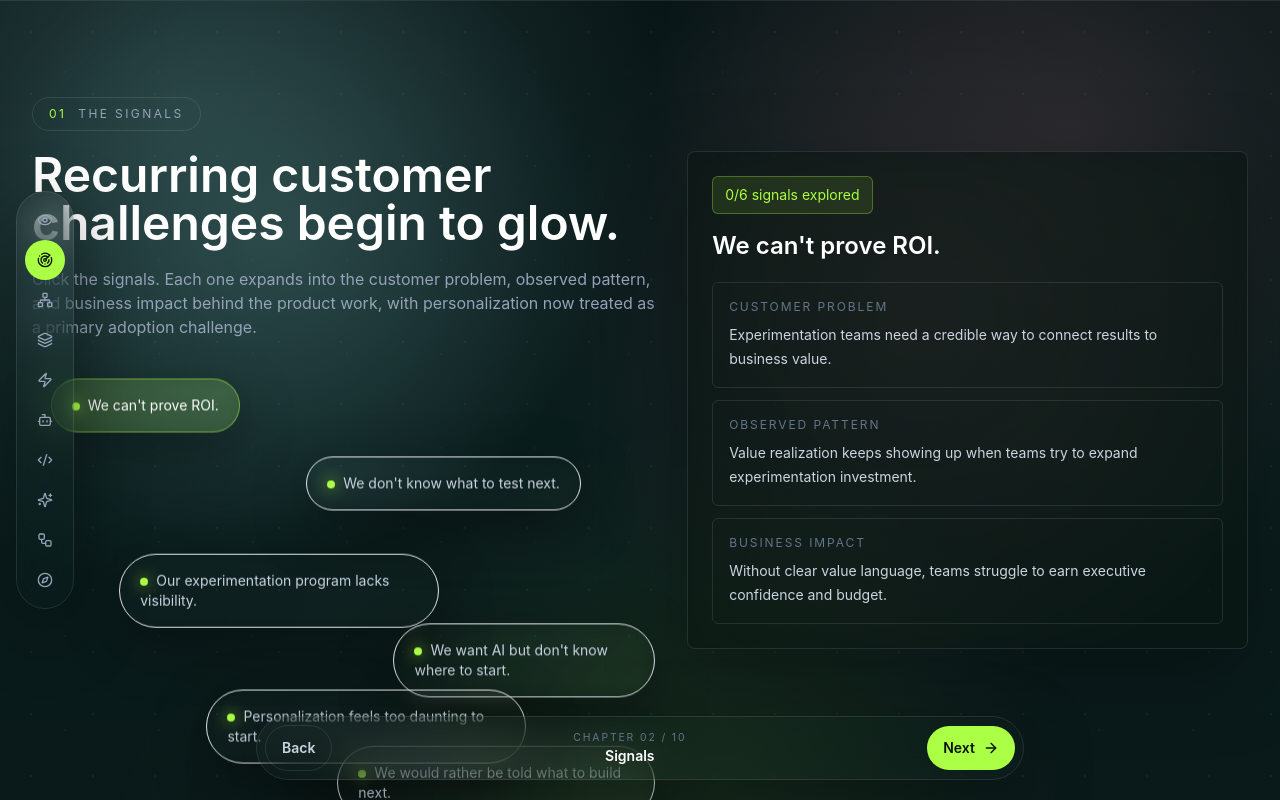
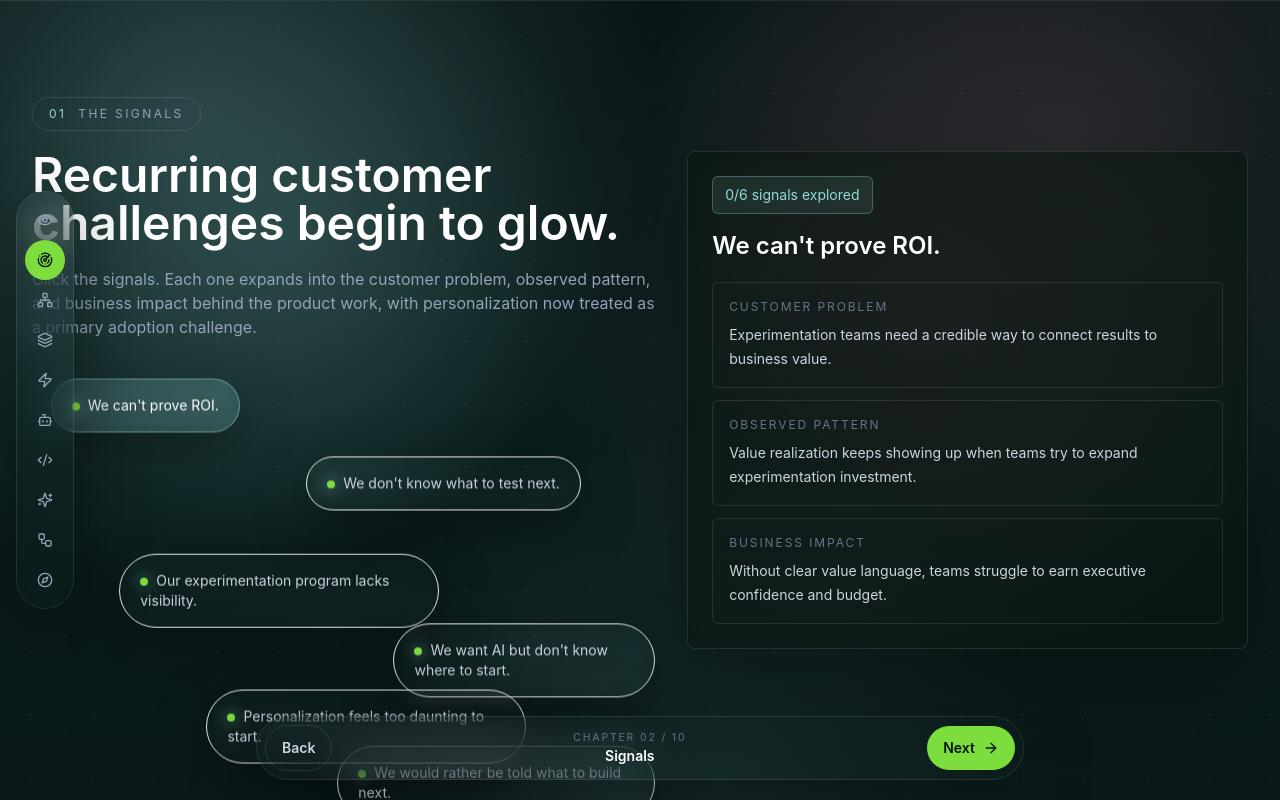
Before and after one commit to danielrathke-opti1234/optimizely_product_project, a React (Vite) app: page / in a window 1280 px wide. Both pictures are taken after a click on the button "Begin Exploration". Shown: the top 800 px of the page. Built offline with nearby package versions, Linux system fonts and the light colour scheme.

Commit message:
Rebalance palette toward light blue

```diff
--- a/src/App.jsx
+++ b/src/App.jsx
@@ -92,7 +92,7 @@ function Hero({ onBegin }) {
           <p className="mt-6 max-w-2xl text-base leading-7 text-slate-300">
             Over the last several years I have worked directly with enterprise experimentation teams, marketers, analysts, and digital leaders. Those conversations revealed recurring problems. This experience explores what happened next.
           </p>
-          <button onClick={onBegin} className="mt-7 inline-flex items-center gap-2 rounded-md bg-mint px-5 py-4 text-sm font-semibold text-ink transition hover:bg-mint/90">
+          <button onClick={onBegin} className="mt-7 inline-flex items-center gap-2 rounded-md bg-gold px-5 py-4 text-sm font-semibold text-ink transition hover:bg-gold/90">
             Begin Exploration <ArrowRight className="h-4 w-4" />
           </button>
         </motion.div>
@@ -192,7 +192,7 @@ function AgentLabBoot() {
                 transition={{ delay: index * 0.15, duration: 0.45 }}
                 className={`flex w-full items-center gap-2 rounded-md border px-3 py-2 text-left text-xs leading-5 transition ${active === index ? 'border-mint/45 bg-mint/10 text-white' : 'border-white/10 bg-white/6 text-slate-400 hover:bg-white/10'}`}
               >
-                <span className={`h-2 w-2 rounded-full ${active === index ? 'bg-mint shadow-[0_0_14px_rgba(171,255,68,.85)]' : 'bg-slate-600'}`} />
+                <span className={`h-2 w-2 rounded-full ${active === index ? 'bg-gold shadow-[0_0_14px_rgba(145,219,218,.85)]' : 'bg-slate-600'}`} />
                 {item.signal}
               </motion.button>
             ))}
@@ -268,7 +268,7 @@ function SignalsChapter({ exploredSignals, setExploredSignals }) {
                     top: `${[4, 15, 39, 49, 66, 74][index]}%`,
                   }}
                 >
-                  <span className="mr-2 inline-block h-2 w-2 rounded-full bg-mint shadow-[0_0_16px_rgba(171,255,68,.9)]" />
+                  <span className="mr-2 inline-block h-2 w-2 rounded-full bg-gold shadow-[0_0_16px_rgba(145,219,218,.9)]" />
                   {signal.quote}
                 </motion.button>
               ))}
@@ -357,7 +357,7 @@ function ArtifactsChapter() {
             {agent ? (
               <>
                 <InfoStack rows={[['Problem', agent.problem], ['Insight', agent.insight], ['Solution', agent.solution], ['Business impact', agent.metric], ['Product thinking', agent.skills.join(' | ')]]} />
-                <button onClick={() => scrollToId(agent.id === 'campaign-planner' ? 'campaign-planner' : 'architecture')} className="mt-5 inline-flex items-center gap-2 rounded-md bg-mint px-4 py-3 text-sm font-semibold text-ink">
+                <button onClick={() => scrollToId(agent.id === 'campaign-planner' ? 'campaign-planner' : 'architecture')} className="mt-5 inline-flex items-center gap-2 rounded-md bg-gold px-4 py-3 text-sm font-semibold text-ink">
                   Explore Architecture <ArrowRight className="h-4 w-4" />
                 </button>
               </>
@@ -438,7 +438,7 @@ function ArchitectureChapter() {
         <h2 className="max-w-4xl text-4xl font-semibold text-white sm:text-6xl">Explore the source code of product thinking.</h2>
         <div className="mt-8 flex flex-wrap gap-2">
           {agents.filter((item) => ['campaign-planner', 'ava', 'personalization', 'gap', 'roi', 'health'].includes(item.id)).map((item) => (
-            <button key={item.id} onClick={() => setActiveId(item.id)} className={`rounded-md px-4 py-3 text-sm transition ${activeId === item.id ? 'bg-mint text-ink' : 'border border-white/10 bg-white/7 text-slate-300 hover:bg-white/12'}`}>{item.name}</button>
+            <button key={item.id} onClick={() => setActiveId(item.id)} className={`rounded-md px-4 py-3 text-sm transition ${activeId === item.id ? 'bg-gold text-ink' : 'border border-white/10 bg-white/7 text-slate-300 hover:bg-white/12'}`}>{item.name}</button>
           ))}
         </div>
         <div className="mt-8 grid gap-6 lg:grid-cols-[1fr_.85fr]">
@@ -594,7 +594,7 @@ function CampaignPlannerSpotlight() {
                 </div>
                 <div className="flex flex-wrap gap-2">
                   {campaignPlannerMethods.map((method) => (
-                    <button key={method.label} onClick={() => setActiveMethod(method)} className={`rounded-md px-3 py-2 text-xs font-semibold transition ${activeMethod.label === method.label ? 'bg-mint text-ink' : 'border border-white/10 bg-white/7 text-slate-300 hover:bg-white/12'}`}>{method.label}</button>
+                    <button key={method.label} onClick={() => setActiveMethod(method)} className={`rounded-md px-3 py-2 text-xs font-semibold transition ${activeMethod.label === method.label ? 'bg-gold text-ink' : 'border border-white/10 bg-white/7 text-slate-300 hover:bg-white/12'}`}>{method.label}</button>
                   ))}
                 </div>
               </div>
@@ -605,7 +605,7 @@ function CampaignPlannerSpotlight() {
             </div>
 
             <div className="mt-5 flex flex-wrap gap-3">
-              <button onClick={() => scrollToId('architecture')} className="inline-flex items-center gap-2 rounded-md bg-mint px-4 py-3 text-sm font-semibold text-ink">
+              <button onClick={() => scrollToId('architecture')} className="inline-flex items-center gap-2 rounded-md bg-gold px-4 py-3 text-sm font-semibold text-ink">
                 Inspect Agent JSON <Code2 className="h-4 w-4" />
               </button>
               <button onClick={() => scrollToId('ava-control-room')} className="inline-flex items-center gap-2 rounded-md border border-white/10 bg-white/7 px-4 py-3 text-sm font-semibold text-slate-200">
@@ -655,12 +655,12 @@ function ConceptsChapter() {
               </button>
             )}
             {active.id === 'campaign-planner-concept' && (
-              <button onClick={() => scrollToId('campaign-planner')} className="mt-6 inline-flex items-center gap-2 rounded-md bg-mint px-4 py-3 text-sm font-semibold text-ink">
+              <button onClick={() => scrollToId('campaign-planner')} className="mt-6 inline-flex items-center gap-2 rounded-md bg-gold px-4 py-3 text-sm font-semibold text-ink">
                 Explore Campaign Planner <ArrowRight className="h-4 w-4" />
               </button>
             )}
             {active.id === 'ava-virtual-teammate' && (
-              <button onClick={() => scrollToId('ava-control-room')} className="mt-6 inline-flex items-center gap-2 rounded-md bg-mint px-4 py-3 text-sm font-semibold text-ink">
+              <button onClick={() => scrollToId('ava-control-room')} className="mt-6 inline-flex items-center gap-2 rounded-md bg-gold px-4 py-3 text-sm font-semibold text-ink">
                 Launch Ava Control Room <ArrowRight className="h-4 w-4" />
               </button>
             )}
@@ -949,7 +949,7 @@ function StoryNavigation({ activeIndex, onGo, onPrev, onNext }) {
           <button
             key={id}
             onClick={() => onGo(index)}
-            className={`group relative rounded-full p-3 transition ${activeIndex === index ? 'bg-mint text-ink' : 'text-slate-400 hover:bg-white/10 hover:text-white'}`}
+            className={`group relative rounded-full p-3 transition ${activeIndex === index ? 'bg-gold text-ink' : 'text-slate-400 hover:bg-white/10 hover:text-white'}`}
             aria-label={label}
           >
             <Icon className="h-4 w-4" />
@@ -966,7 +966,7 @@ function StoryNavigation({ activeIndex, onGo, onPrev, onNext }) {
           <div className="text-[0.65rem] uppercase tracking-[.18em] text-slate-500">Chapter {String(activeIndex + 1).padStart(2, '0')} / {String(storyChapters.length).padStart(2, '0')}</div>
           <div className="truncate text-sm font-semibold text-white">{storyChapters[activeIndex].label}</div>
         </div>
-        <button onClick={onNext} disabled={atEnd} className="inline-flex items-center gap-2 rounded-full bg-mint px-4 py-3 text-sm font-semibold text-ink transition hover:bg-mint/90 disabled:cursor-not-allowed disabled:opacity-35">
+        <button onClick={onNext} disabled={atEnd} className="inline-flex items-center gap-2 rounded-full bg-gold px-4 py-3 text-sm font-semibold text-ink transition hover:bg-gold/90 disabled:cursor-not-allowed disabled:opacity-35">
           Next <ArrowRight className="h-4 w-4" />
         </button>
       </div>
--- a/src/index.css
+++ b/src/index.css
@@ -23,7 +23,7 @@ body {
   background:
     radial-gradient(circle at 14% 10%, rgba(145, 219, 218, 0.18), transparent 30rem),
     radial-gradient(circle at 84% 12%, rgba(255, 153, 182, 0.1), transparent 27rem),
-    radial-gradient(circle at 46% 88%, rgba(171, 255, 68, 0.045), transparent 32rem),
+    radial-gradient(circle at 46% 88%, rgba(145, 219, 218, 0.045), transparent 32rem),
     linear-gradient(180deg, #061314 0%, #071a1a 44%, #061314 100%);
   color: #F5FFF0;
 }
@@ -72,7 +72,7 @@ a {
 }
 
 .json-string {
-  color: #ABFF44;
+  color: #91DBDA;
 }
 
 .json-number {
@@ -104,7 +104,7 @@ a {
   background:
     radial-gradient(circle at 50% 42%, rgba(145, 219, 218, 0.18), transparent 18rem),
     radial-gradient(circle at 70% 18%, rgba(255, 153, 182, 0.11), transparent 24rem),
-    radial-gradient(circle at 14% 80%, rgba(171, 255, 68, 0.055), transparent 26rem),
+    radial-gradient(circle at 14% 80%, rgba(145, 219, 218, 0.055), transparent 26rem),
     linear-gradient(180deg, rgba(6, 19, 20, 0.35), #061314 88%);
 }
 
@@ -120,7 +120,7 @@ a {
   transform: translate(-50%, -50%) rotate(12deg);
   box-shadow:
     0 0 0 80px rgba(255, 255, 255, 0.012),
-    inset 0 0 80px rgba(171, 255, 68, 0.08);
+    inset 0 0 80px rgba(145, 219, 218, 0.08);
 }
 
 .cinematic-orbit::after {
@@ -138,7 +138,7 @@ a {
   background:
     radial-gradient(circle at 22% 24%, rgba(145, 219, 218, 0.15), transparent 20rem),
     radial-gradient(circle at 72% 32%, rgba(255, 153, 182, 0.1), transparent 24rem),
-    radial-gradient(circle at 56% 78%, rgba(171, 255, 68, 0.055), transparent 22rem),
+    radial-gradient(circle at 56% 78%, rgba(145, 219, 218, 0.055), transparent 22rem),
     rgba(255, 255, 255, 0.015);
 }
 
@@ -196,7 +196,7 @@ a {
 .agent-lab {
   background:
     radial-gradient(circle at 50% 50%, rgba(145, 219, 218, 0.14), transparent 13rem),
-    radial-gradient(circle at 18% 20%, rgba(171, 255, 68, 0.07), transparent 15rem),
+    radial-gradient(circle at 18% 20%, rgba(145, 219, 218, 0.07), transparent 15rem),
     radial-gradient(circle at 82% 75%, rgba(255, 153, 182, 0.08), transparent 15rem),
     linear-gradient(rgba(255, 255, 255, 0.045) 1px, transparent 1px),
     linear-gradient(90deg, rgba(255, 255, 255, 0.045) 1px, transparent 1px);
@@ -253,7 +253,7 @@ a {
   content: '';
   position: absolute;
   inset: 10%;
-  border: 1px solid rgba(171, 255, 68, 0.16);
+  border: 1px solid rgba(145, 219, 218, 0.16);
   border-radius: 999px;
   animation: corePulse 3.4s ease-in-out infinite;
 }
@@ -275,7 +275,7 @@ a {
   content: '';
   position: absolute;
   inset: -18px;
-  border: 1px solid rgba(171, 255, 68, 0.18);
+  border: 1px solid rgba(145, 219, 218, 0.18);
   border-radius: 999px;
 }
 
@@ -289,7 +289,7 @@ a {
   background:
     radial-gradient(circle at 18% 18%, rgba(145, 219, 218, 0.17), transparent 24rem),
     radial-gradient(circle at 72% 20%, rgba(255, 153, 182, 0.14), transparent 26rem),
-    radial-gradient(circle at 58% 80%, rgba(171, 255, 68, 0.055), transparent 24rem);
+    radial-gradient(circle at 58% 80%, rgba(145, 219, 218, 0.055), transparent 24rem);
 }
 
 .planner-field::before {
@@ -322,7 +322,7 @@ a {
   background:
     radial-gradient(circle at 12% 20%, rgba(145, 219, 218, 0.18), transparent 23rem),
     radial-gradient(circle at 82% 18%, rgba(255, 153, 182, 0.1), transparent 22rem),
-    radial-gradient(circle at 74% 76%, rgba(171, 255, 68, 0.055), transparent 24rem);
+    radial-gradient(circle at 74% 76%, rgba(145, 219, 218, 0.055), transparent 24rem);
   opacity: 0.85;
 }
 
@@ -361,7 +361,7 @@ a {
   content: '';
   position: absolute;
   inset: 17%;
-  border: 1px solid rgba(171, 255, 68, 0.18);
+  border: 1px solid rgba(145, 219, 218, 0.18);
   border-radius: 999px;
 }
 
@@ -410,7 +410,7 @@ a {
   inset: 18%;
   border: 1px solid rgba(255, 255, 255, 0.08);
   border-radius: 999px;
-  box-shadow: 0 0 60px rgba(171, 255, 68, 0.08);
+  box-shadow: 0 0 60px rgba(145, 219, 218, 0.08);
 }
 
 .network-stage::after,
--- a/tailwind.config.js
+++ b/tailwind.config.js
@@ -4,17 +4,17 @@ export default {
   theme: {
     extend: {
       colors: {
-        ink: '#06110d',
-        panel: '#0b1713',
-        panel2: '#10211b',
+        ink: '#061314',
+        panel: '#0b1717',
+        panel2: '#102020',
         line: 'rgba(255,255,255,0.11)',
-        mint: '#ABFF44',
+        mint: '#91DBDA',
         coral: '#91DBDA',
         gold: '#7DDD3D',
         sky: '#FF99B6',
       },
       boxShadow: {
-        glow: '0 0 0 1px rgba(255,255,255,.08), 0 24px 80px rgba(0,0,0,.45), 0 0 36px rgba(171,255,68,.08)',
+        glow: '0 0 0 1px rgba(255,255,255,.08), 0 24px 80px rgba(0,0,0,.45), 0 0 36px rgba(145,219,218,.1)',
         soft: '0 18px 55px rgba(0,0,0,.35)',
       },
       fontFamily: {
```
